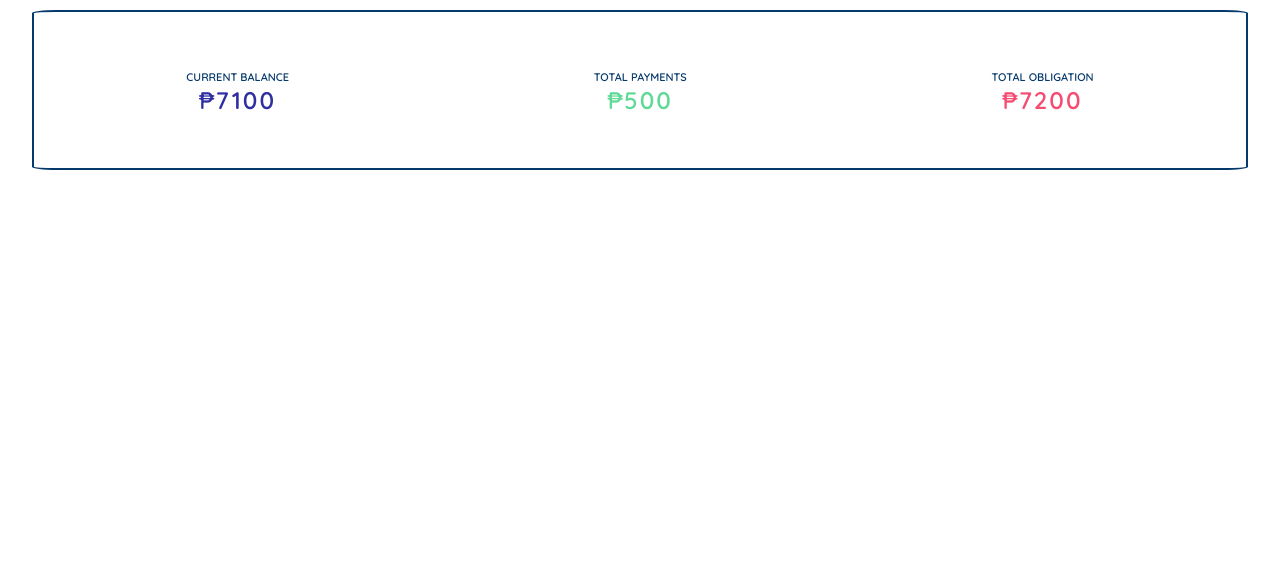
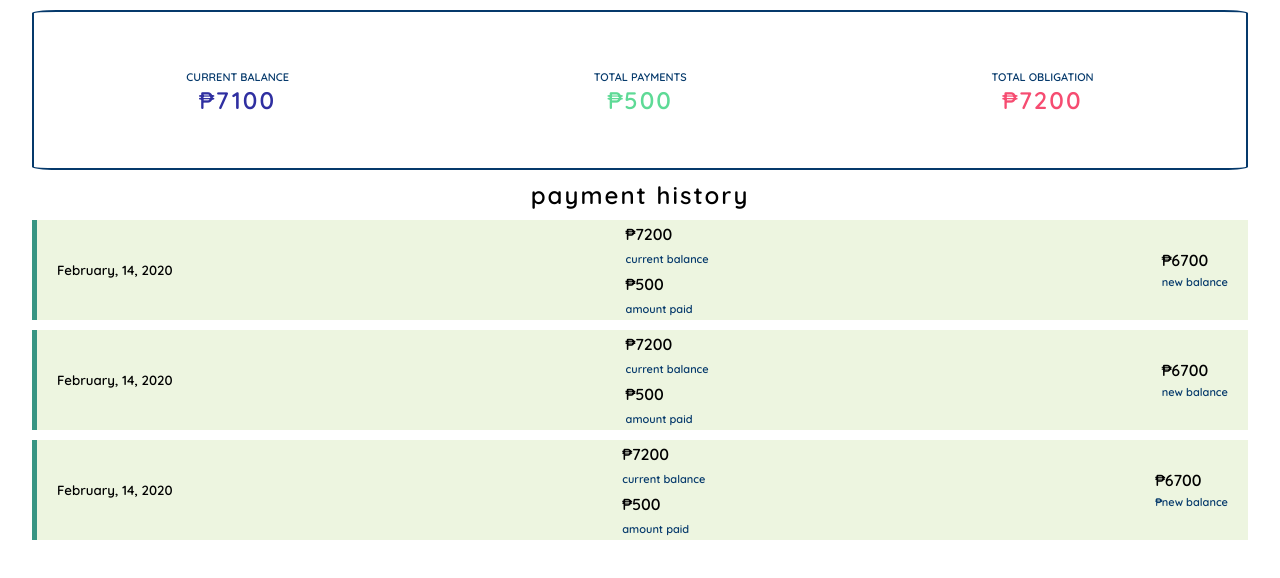
Before and after one commit to jmalbite/loan-monitoring, a React (Create React App) app: page / in a window 1280 px wide. Shown: the top 578 px of the page. Built offline with nearby package versions, Linux system fonts and the light colour scheme.

Commit message:
added breakdown components

```diff
--- a/package.json
+++ b/package.json
@@ -6,6 +6,7 @@
     "@testing-library/jest-dom": "^5.11.9",
     "@testing-library/react": "^11.2.3",
     "@testing-library/user-event": "^12.6.2",
+    "node-sass": "^4.14.1",
     "react": "^17.0.1",
     "react-dom": "^17.0.1",
     "react-scripts": "4.0.1",
--- a/src/App.js
+++ b/src/App.js
@@ -1,11 +1,13 @@
 import Dashboard from "./pages/dashboard/dashboard";
+import Paymentbreakdown from "./components/payment breakdown/paymentbreakdown";
 
 function App() {
-	return (
-		<div className='App'>
-			<Dashboard />
-		</div>
-	);
+  return (
+    <div className="App">
+      <Dashboard />
+      <Paymentbreakdown />
+    </div>
+  );
 }
 
 export default App;
--- /dev/null
+++ b/src/components/breakdowns/breakdown.js
@@ -0,0 +1,51 @@
+import "./breakdown.scss";
+
+function Breakdown() {
+  return (
+    <div className="payment-history">
+      <div className="breakdown">
+        <h5>February, 14, 2020</h5>
+        <div className="computation">
+          <h4>₱7200</h4>
+          <span>current balance</span>
+          <h4>₱500</h4>
+          <span>amount paid</span>
+        </div>
+        <div className="remaining-balance">
+          <h4>₱6700</h4>
+          <span>new balance</span>
+        </div>
+      </div>
+
+      <div className="breakdown">
+        <h5>February, 14, 2020</h5>
+        <div className="computation">
+          <h4>₱7200</h4>
+          <span>current balance</span>
+          <h4>₱500</h4>
+          <span>amount paid</span>
+        </div>
+        <div className="remaining-balance">
+          <h4>₱6700</h4>
+          <span>new balance</span>
+        </div>
+      </div>
+
+      <div className="breakdown">
+        <h5>February, 14, 2020</h5>
+        <div className="computation">
+          <h4>₱7200</h4>
+          <span>current balance</span>
+          <h4>₱500</h4>
+          <span>amount paid</span>
+        </div>
+        <div className="remaining-balance">
+          <h4>₱6700</h4>
+          <span>₱new balance</span>
+        </div>
+      </div>
+    </div>
+  );
+}
+
+export default Breakdown;
--- /dev/null
+++ b/src/components/breakdowns/breakdown.scss
@@ -0,0 +1,19 @@
+.breakdown {
+  height: 100px;
+  width: 95%;
+  display: flex;
+  background: #edf5e0;
+  justify-content: space-between;
+  align-items: center;
+  margin: 10px auto;
+  border-left: 5px solid #389583;
+  padding-left: 20px;
+  padding-right: 20px;
+
+  .computation {
+    display: flex;
+    flex-direction: column;
+    justify-content: space-around;
+    height: 100%;
+  }
+}
--- a/src/components/payment breakdown/paymentbreakdown.js
+++ b/src/components/payment breakdown/paymentbreakdown.js
@@ -0,0 +1,15 @@
+import Breakdown from "../breakdowns/breakdown";
+import "./paymentbreakdown.scss";
+
+function Paymentbreakdown() {
+  return (
+    <>
+      <div className="payment-breakdowns">
+        <h2>payment history</h2>
+        <Breakdown />
+      </div>
+    </>
+  );
+}
+
+export default Paymentbreakdown;
--- a/src/components/payment breakdown/paymentbreakdown.scss
+++ b/src/components/payment breakdown/paymentbreakdown.scss
@@ -0,0 +1,7 @@
+h2 {
+  text-align: center;
+}
+
+.payment-breakdowns {
+  margin-bottom: 10px;
+}
--- /dev/null
+++ b/src/components/status box/status-amount.scss
@@ -0,0 +1,26 @@
+.amounts {
+  text-align: center;
+  text-transform: uppercase;
+}
+
+span {
+  color: #05396b;
+  font-size: 11px;
+  font-weight: bold;
+}
+
+h2 {
+  letter-spacing: 2px;
+}
+
+.total-payments {
+  color: #5eda96;
+}
+
+.total-balance {
+  color: #2f2fa1;
+}
+
+.total-obligation {
+  color: #f64c71;
+}
--- a/src/pages/dashboard/dashboard.scss
+++ b/src/pages/dashboard/dashboard.scss
@@ -9,30 +9,3 @@
   text-align: center;
   justify-content: space-around;
 }
-
-.amounts {
-	text-align: center;
-	text-transform: uppercase;
-}
-
-span {
-	color: #05396b;
-	font-size: 11px;
-	font-weight: bold;
-}
-
-h2 {
-	letter-spacing: 2px;
-}
-
-.total-payments {
-	color: #5eda96;
-}
-
-.total-balance {
-	color: #2f2fa1;
-}
-
-.total-obligation {
-	color: #f64c71;
-}
```
Also changed, not shown: src/components/status box/status-amount.js (+7 -7 lines), 2 other files (tests, documents, lock files or other folders). Lines whose indentation alone changed are shown as unchanged.
